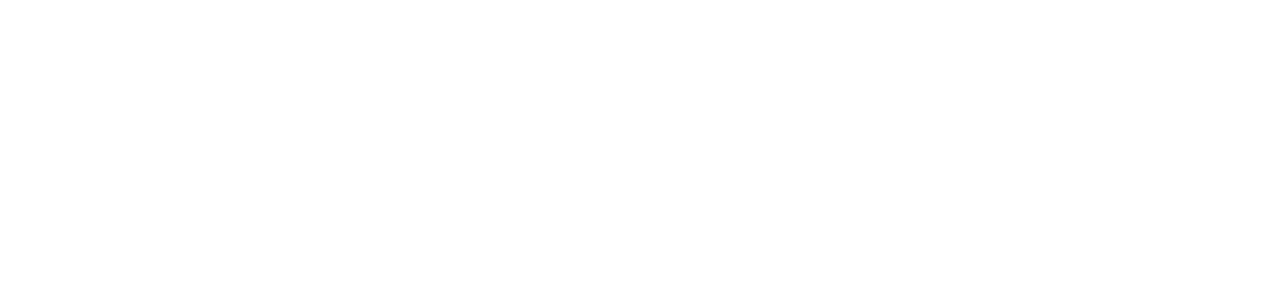
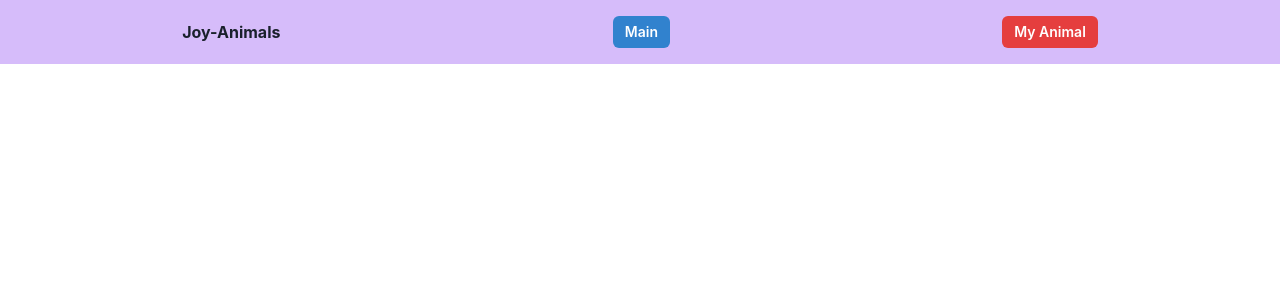
Before and after one commit to joyy-frontend/NFT_DApp_Project, a React (Create React App) app in the folder frontend/: page /my-animal in a window 1280 px wide. Before the commit this address had no page. Shown: the top 300 px of the page. Built offline with nearby package versions, Linux system fonts and the light colour scheme; what web3 would draw is missing.

Commit message:
레이아웃 구성

```diff
--- a/frontend/src/App.tsx
+++ b/frontend/src/App.tsx
@@ -1,7 +1,8 @@
 import React, { FC, useEffect, useState } from "react";
-import { Button } from '@chakra-ui/react';
 import { BrowserRouter, Routes, Route } from 'react-router-dom';
 import Main from "./routes/main";
+import Layout from "./components/Layout";
+import MyAnimal from "./routes/my-animal";
 
 const App: FC = () => {
   const [account, setAccount] = useState<string>("");
@@ -25,15 +26,14 @@
     getAccount();
   },[account]);
 
-  useEffect(() => {
-    console.log(account);
-  },[account]);
-
   return (
     <BrowserRouter>
-      <Routes>
-        <Route path="/" element={<Main account={account}/>} />
-      </Routes>
+      <Layout>
+        <Routes>
+           <Route path="/" element={<Main account={account}/>} />
+           <Route path="/my-animal" element={<MyAnimal account={account}/>} />
+        </Routes>
+      </Layout>
     </BrowserRouter>
   )
   ;
--- /dev/null
+++ b/frontend/src/components/Layout.tsx
@@ -0,0 +1,30 @@
+import React, { FC } from 'react';
+import { Stack, Flex, Box, Text, Button } from '@chakra-ui/react';
+import { Link } from 'react-router-dom';
+
+const Layout: FC = ({ children }) => {
+    return (
+        <Stack h="100vh">
+            <Flex bg="purple.200" p={4} justifyContent="space-around" alignItems="center">
+                <Box>
+                    <Text fontWeight="bold">Joy-Animals</Text>
+                </Box>
+                <Link to="/">
+                    <Button size="sm" colorScheme="blue">
+                        Main
+                    </Button>
+                </Link>
+                <Link to="/my-animal">
+                    <Button size="sm" colorScheme="red">
+                        My Animal
+                    </Button>
+                </Link>
+            </Flex>
+            <Flex direction="column" h="full" justifyContent="center" alignItems="center">
+                {children}
+            </Flex>
+        </Stack>
+    )
+};
+
+export default Layout;
```
